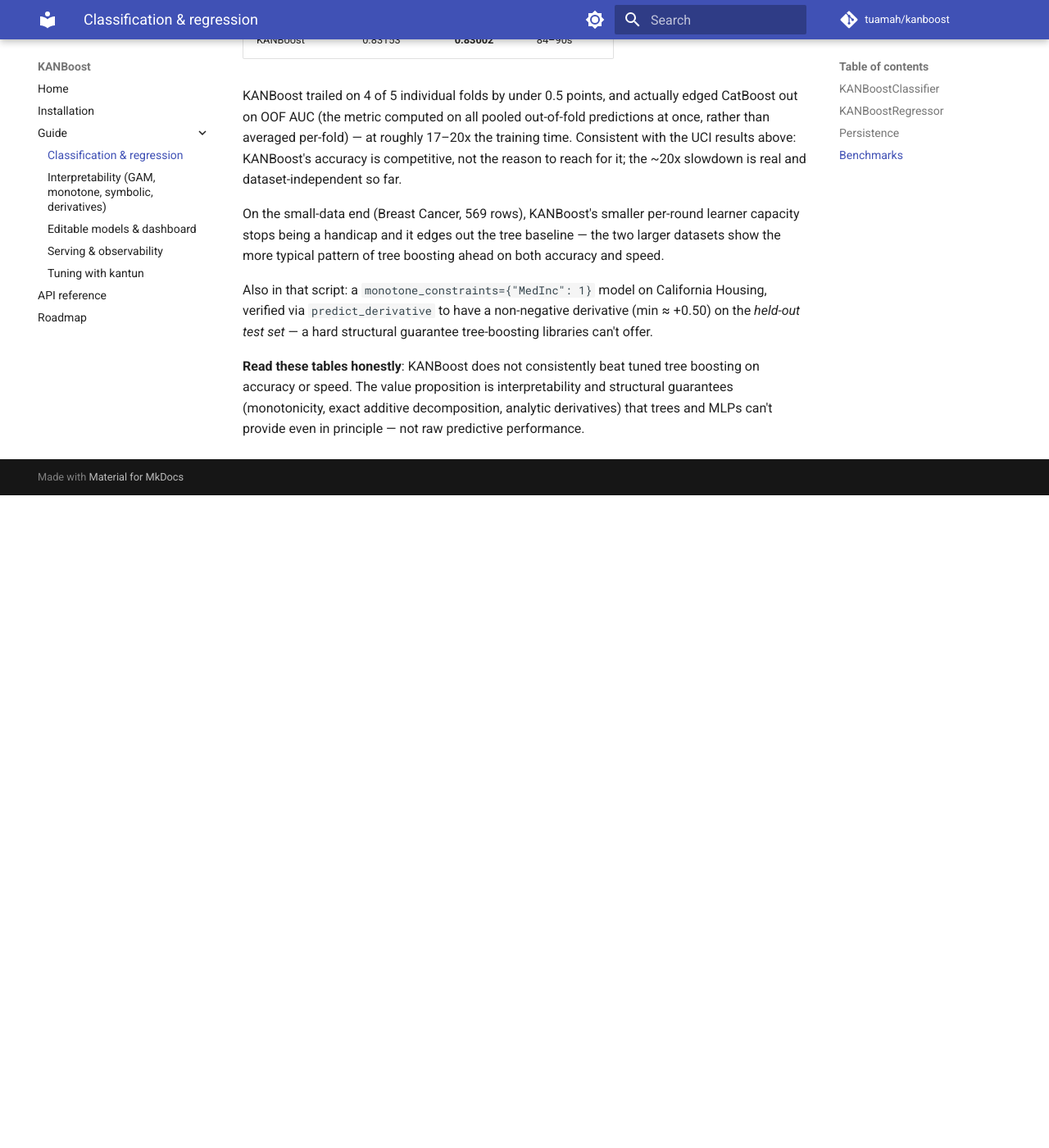
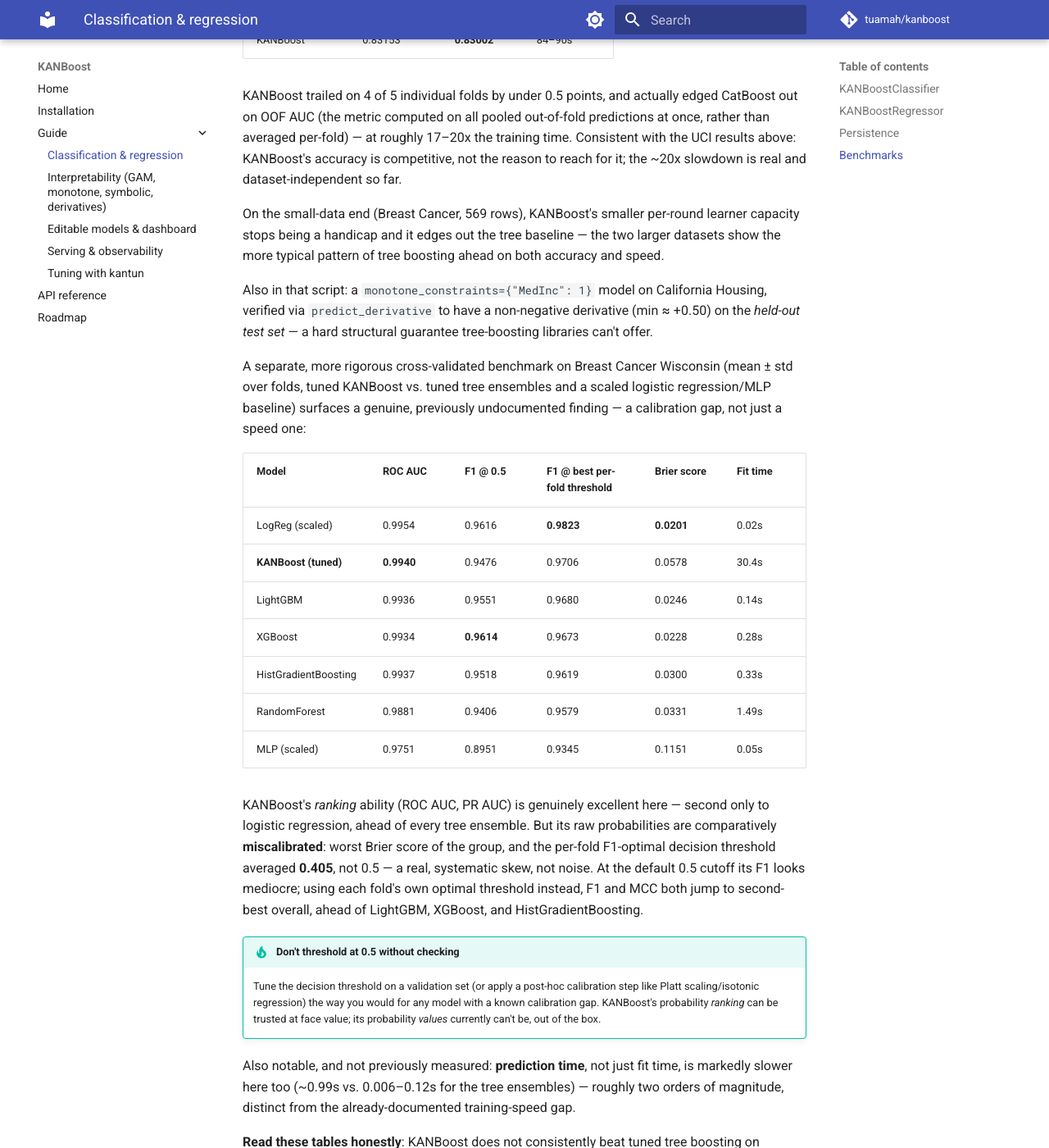
Before and after one commit to tuamah/kanboost, an MkDocs documentation site: the page built from docs/guide/classification.md, in a window 1280 px wide and 1400 px high, scrolled down 2174 px. Shown: the whole window at 82% size. Built offline with MkDocs 1.6.1 and Material for MkDocs 9.7.7, drawn with Linux system fonts in a browser that asks for light colours; comment, search, counter and statistics services are not loaded; before the commit the page ends 2778 px from its top, so only the background shows below that.

Commit message:
Add cross-validated Breast Cancer benchmark (calibration finding)
A rigorous CV benchmark (tuned KANBoost vs. tuned tree ensembles,
LogReg, MLP; mean +/- std over folds) surfaces a genuine finding not
previously documented: KANBoost's predict_proba ranking (ROC AUC/PR
AUC) is competitive with or ahead of tuned tree ensembles, but its raw
probability values are comparatively miscalibrated out of the box --
worst Brier score of the group, and the per-fold F1-optimal decision
threshold averaged 0.405, not 0.5. At the default cutoff its F1 looks
mediocre; using each fold's own optimal threshold, F1 and MCC jump to
second-best overall.

Documented in README (Benchmarks + a new Honest limitations entry) and
the docs site (with a tip: tune the decision threshold or apply
post-hoc calibration before relying on classification metrics at 0.5).
Also newly documented: prediction time, not just fit time, is markedly
slower than tree ensembles on this benchmark. No code changes.

```diff
--- a/docs/guide/classification.md
+++ b/docs/guide/classification.md
@@ -107,6 +107,44 @@
 non-negative derivative (min ≈ +0.50) on the *held-out test set* — a
 hard structural guarantee tree-boosting libraries can't offer.
 
+A separate, more rigorous cross-validated benchmark on Breast Cancer
+Wisconsin (mean ± std over folds, tuned KANBoost vs. tuned tree
+ensembles and a scaled logistic regression/MLP baseline) surfaces a
+genuine, previously undocumented finding — a calibration gap, not just
+a speed one:
+
+| Model | ROC AUC | F1 @ 0.5 | F1 @ best per-fold threshold | Brier score | Fit time |
+|---|---|---|---|---|---|
+| LogReg (scaled) | 0.9954 | 0.9616 | **0.9823** | **0.0201** | 0.02s |
+| **KANBoost (tuned)** | **0.9940** | 0.9476 | 0.9706 | 0.0578 | 30.4s |
+| LightGBM | 0.9936 | 0.9551 | 0.9680 | 0.0246 | 0.14s |
+| XGBoost | 0.9934 | **0.9614** | 0.9673 | 0.0228 | 0.28s |
+| HistGradientBoosting | 0.9937 | 0.9518 | 0.9619 | 0.0300 | 0.33s |
+| RandomForest | 0.9881 | 0.9406 | 0.9579 | 0.0331 | 1.49s |
+| MLP (scaled) | 0.9751 | 0.8951 | 0.9345 | 0.1151 | 0.05s |
+
+KANBoost's *ranking* ability (ROC AUC, PR AUC) is genuinely excellent
+here — second only to logistic regression, ahead of every tree
+ensemble. But its raw probabilities are comparatively **miscalibrated**:
+worst Brier score of the group, and the per-fold F1-optimal decision
+threshold averaged **0.405**, not 0.5 — a real, systematic skew, not
+noise. At the default 0.5 cutoff its F1 looks mediocre; using each
+fold's own optimal threshold instead, F1 and MCC both jump to
+second-best overall, ahead of LightGBM, XGBoost, and
+HistGradientBoosting.
+
+!!! tip "Don't threshold at 0.5 without checking"
+    Tune the decision threshold on a validation set (or apply a
+    post-hoc calibration step like Platt scaling/isotonic regression)
+    the way you would for any model with a known calibration gap.
+    KANBoost's probability *ranking* can be trusted at face value; its
+    probability *values* currently can't be, out of the box.
+
+Also notable, and not previously measured: **prediction time**, not just
+fit time, is markedly slower here too (~0.99s vs. 0.006–0.12s for the
+tree ensembles) — roughly two orders of magnitude, distinct from the
+already-documented training-speed gap.
+
 **Read these tables honestly**: KANBoost does not consistently beat tuned
 tree boosting on accuracy or speed. The value proposition is
 interpretability and structural guarantees (monotonicity, exact additive
--- a/kanboost/__init__.py
+++ b/kanboost/__init__.py
@@ -10,7 +10,7 @@
 from .regressor import KANBoostRegressor
 from .metrics import classification_report_dict, print_classification_report
 
-__version__ = "0.0.11"
+__version__ = "0.0.12"
 __all__ = [
     "KANBoostClassifier",
     "KANBoostRegressor",
--- a/pyproject.toml
+++ b/pyproject.toml
@@ -4,7 +4,7 @@
 
 [project]
 name = "kanboost"
-version = "0.0.11"
+version = "0.0.12"
 description = "Gradient boosting with Kolmogorov-Arnold Network (KAN) learners -- an interpretable alternative to tree-based boosting (XGBoost/LightGBM/CatBoost)."
 readme = "README.md"
 license = {file = "LICENSE"}
```
Also changed, not shown: README.md (+49 -1 lines), ROADMAP.md (+15 -0 lines).
